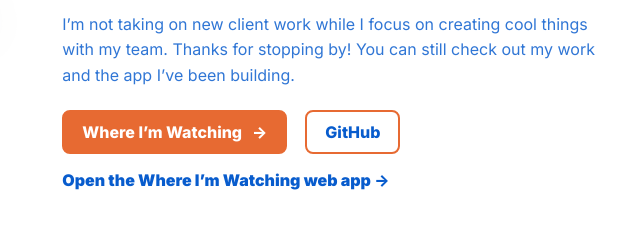
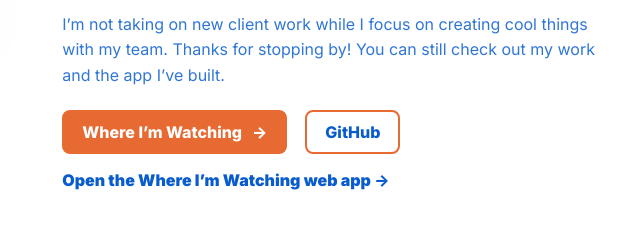
Before and after one commit to czieler/czielerworks-site, a plain HTML site: page index.html in a window 1280 px wide. Shown: the part 280-508 px from the top of the page, 640-1280 px from the left. Drawn offline with Linux system fonts and the light colour scheme.

Commit message:
Clarify completed app wording
Co-authored-by: Copilot <223556219+Copilot@users.noreply.github.com>

```diff
--- a/index.html
+++ b/index.html
@@ -59,7 +59,7 @@
         <p class="hero-description">
           I’m not taking on new client work while I focus on creating cool things
           with my team. Thanks for stopping by! You can still check out my work
-          and the app I’ve been building.
+          and the app I’ve built.
         </p>
 
         <div class="hero-actions">
```
